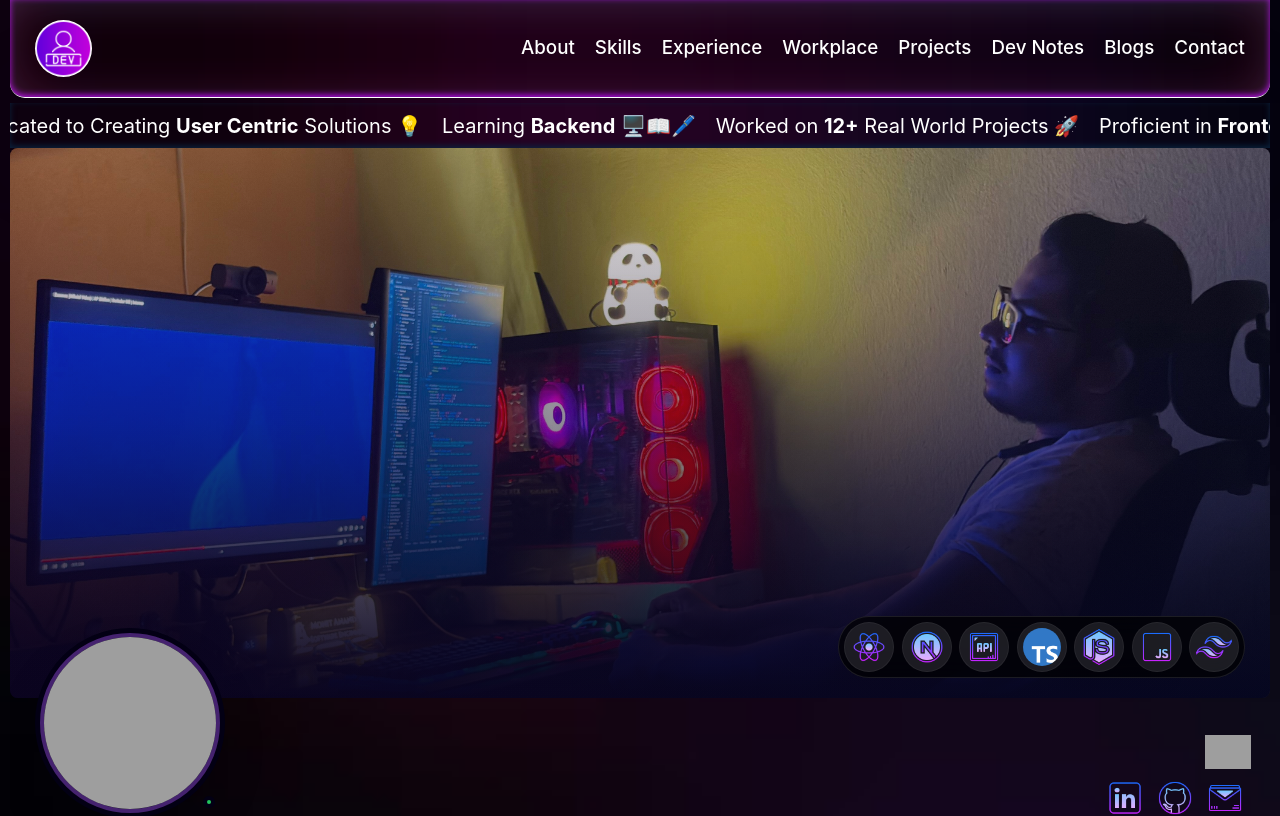
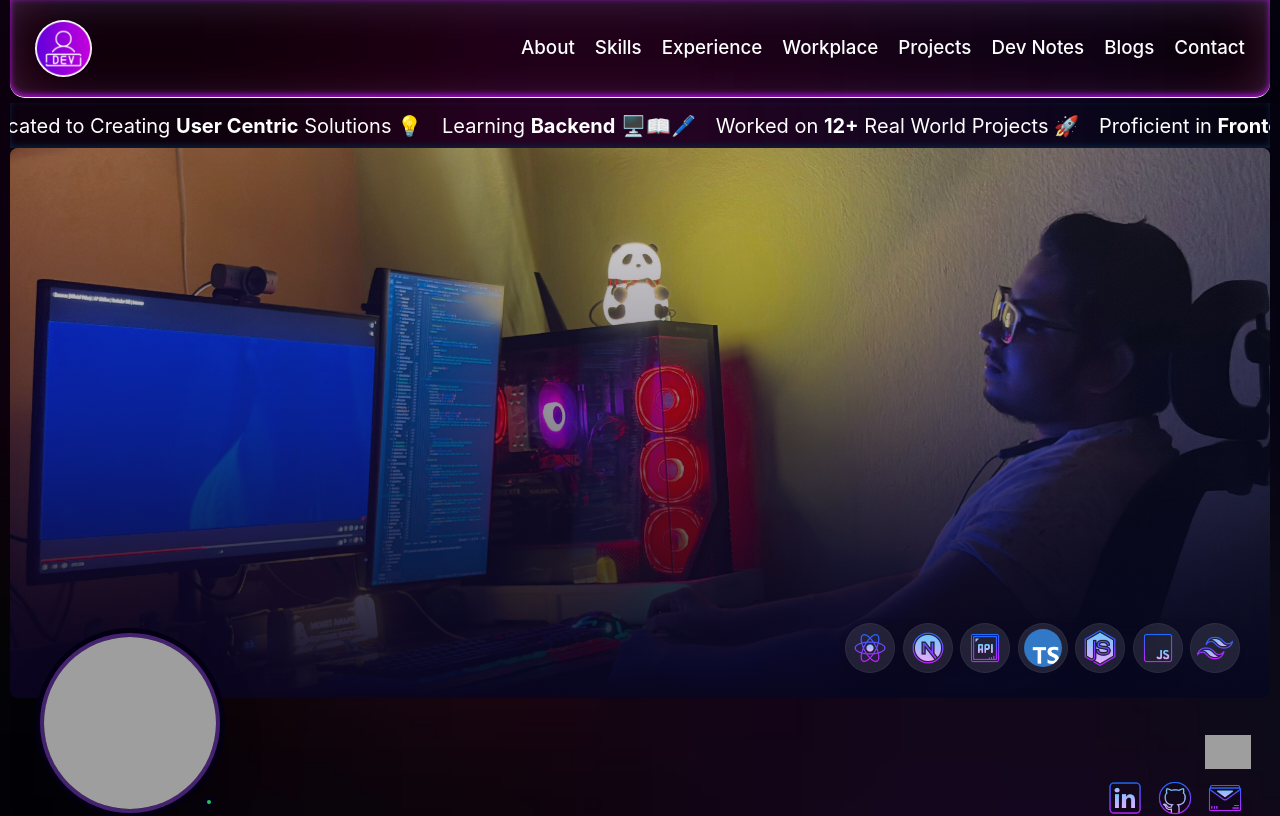
Before and after one commit to mohitanand744/React-Personal-Portfolio, a React (Vite) app: page / in a window 1280 px wide. Shown: the top 816 px of the page. Built offline with nearby package versions, Linux system fonts and the light colour scheme; grey boxes are pictures that could not be loaded.

Commit message:
modified to transparent bg.

```diff
--- a/src/components/Home/Home.jsx
+++ b/src/components/Home/Home.jsx
@@ -25,7 +25,7 @@ const Home = () => {
           <div className="absolute inset-0 bg-gradient-to-r from-purple-500/10 to-blue-500/10 opacity-50"></div>
 
           {/* Skill Icons in Bottom Right */}
-          <div className="absolute bottom-24 right-4 md:bottom-8 md:right-10 flex gap-3 bg-black/70 z-[40]   backdrop-blur-md p-2 rounded-full border border-white/10">
+          <div className="absolute bottom-24 right-4 md:bottom-8 md:right-10 flex gap-3 z-[40]   backdrop-blur-md p-2 rounded-full">
             {[
               "/react.png",
               "/nextjs.png",
@@ -36,7 +36,7 @@ const Home = () => {
               "tailwind.png"].map((icon, index) => (
                 <div
                   key={index}
-                  className="hidden md:flex md:w-16 md:h-16 lg:w-20 lg:h-20 bg-white/10 rounded-full group/item p-2 items-center justify-center group-hover/item:-translate-y-4 transition-all duration-300 cursor-pointer border border-white/5"
+                  className="hidden md:flex md:w-16 md:h-16 lg:w-20 lg:h-20 bg-white/10 rounded-full group/item p-2 items-center justify-center group-hover/item:-translate-y-4 hover:scale-110 transition-all duration-300 cursor-pointer border border-white/5"
                 >
                   <img
                     src={icon}
```
